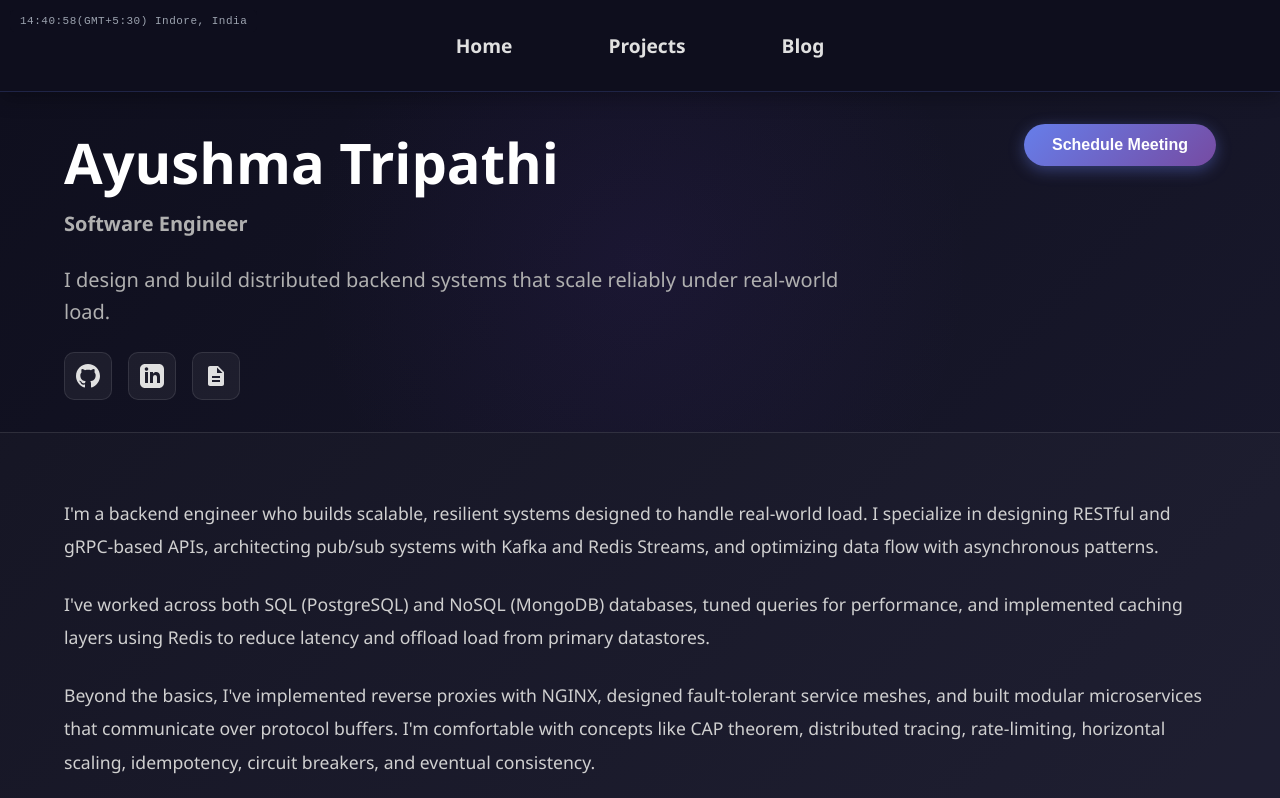
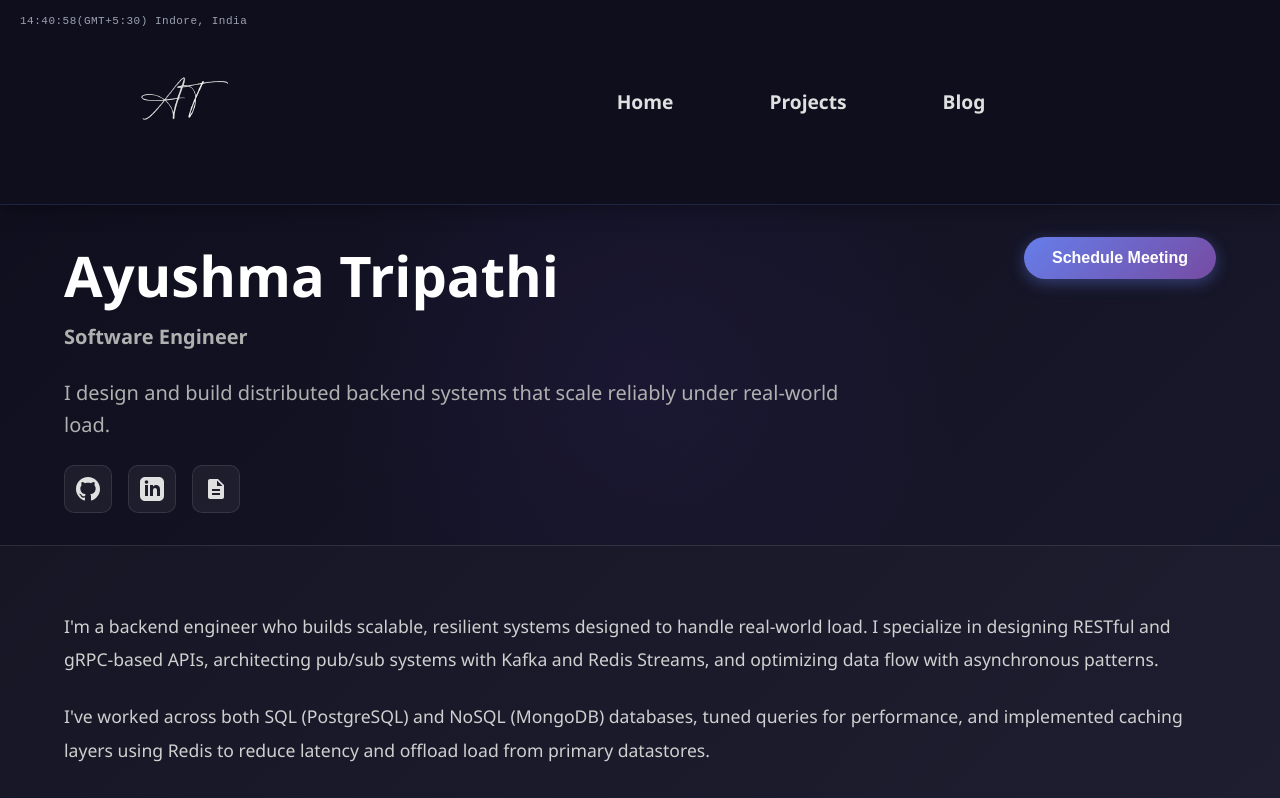
Before and after one commit to Ayushma0208/personal-portfolio, a React (Create React App) app: page / in a window 1280 px wide. Shown: the top 798 px of the page. Built offline with nearby package versions, Linux system fonts and the light colour scheme.

Commit message:
logo added

```diff
--- a/src/App.css
+++ b/src/App.css
@@ -21,12 +21,35 @@ nav {
   box-shadow: 0 4px 20px rgba(0, 0, 0, 0.3);
 }
 
+.nav-inner {
+  max-width: 1400px;
+  margin: 0 auto;
+  display: flex;
+  align-items: center;
+  gap: 1.5rem;
+}
+
+.brand-logo-link {
+  display: inline-flex;
+  align-items: center;
+  flex-shrink: 0;
+}
+
+.brand-logo {
+  width: 250px;
+  height: auto;
+  display: block;
+  mix-blend-mode: screen;
+  filter: contrast(1.25) brightness(1.2);
+}
+
 nav ul {
   list-style: none;
   display: flex;
   justify-content: center;
   gap: 3rem;
   flex-wrap: wrap;
+  flex: 1;
 }
 
 nav li {
@@ -101,6 +124,14 @@ html {
     padding: 1rem;
   }
 
+  .nav-inner {
+    gap: 0.8rem;
+  }
+
+  .brand-logo {
+    width: 72px;
+  }
+
   nav ul {
     gap: 0.8rem;
     justify-content: flex-end;
--- a/src/App.js
+++ b/src/App.js
@@ -11,6 +11,10 @@ function App() {
     <Router>
       <div className="App">
         <nav>
+          <div className="nav-inner">
+            <Link to="/" className="brand-logo-link" aria-label="Home">
+              <img src="/initiallogo.jpeg" alt="Initials logo" className="brand-logo" />
+            </Link>
             <ul>
               <li>
                 <Link to="/">Home</Link>
@@ -22,6 +26,7 @@ function App() {
                 <Link to="/blog">Blog</Link>
               </li>
             </ul>
+          </div>
         </nav>
         <Routes>
           <Route path="/" element={<HomePage />} />
```
Also changed, not shown: public/initiallogo.jpeg (added). Lines whose indentation alone changed are shown as unchanged.
